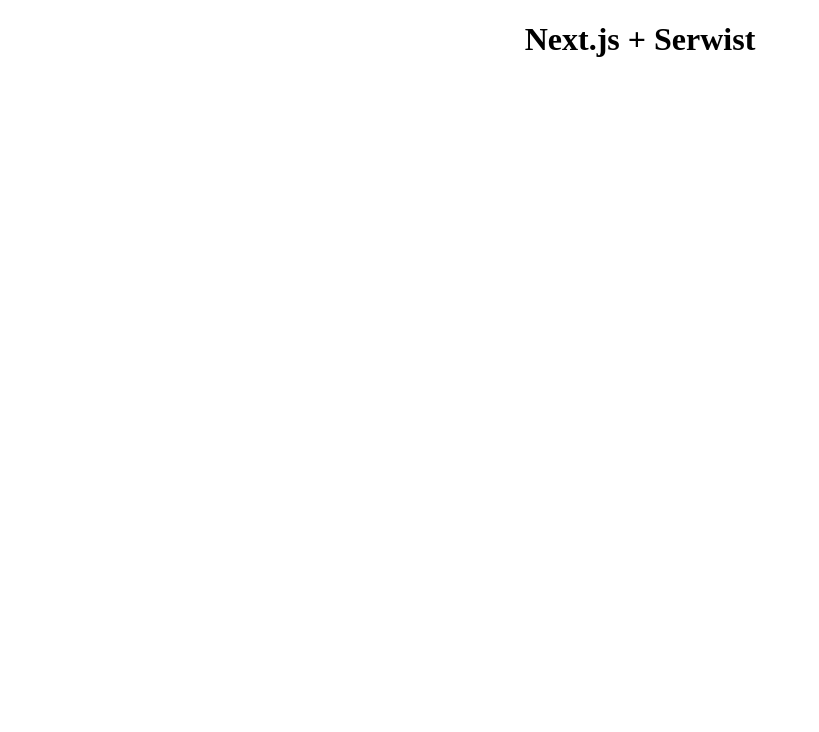
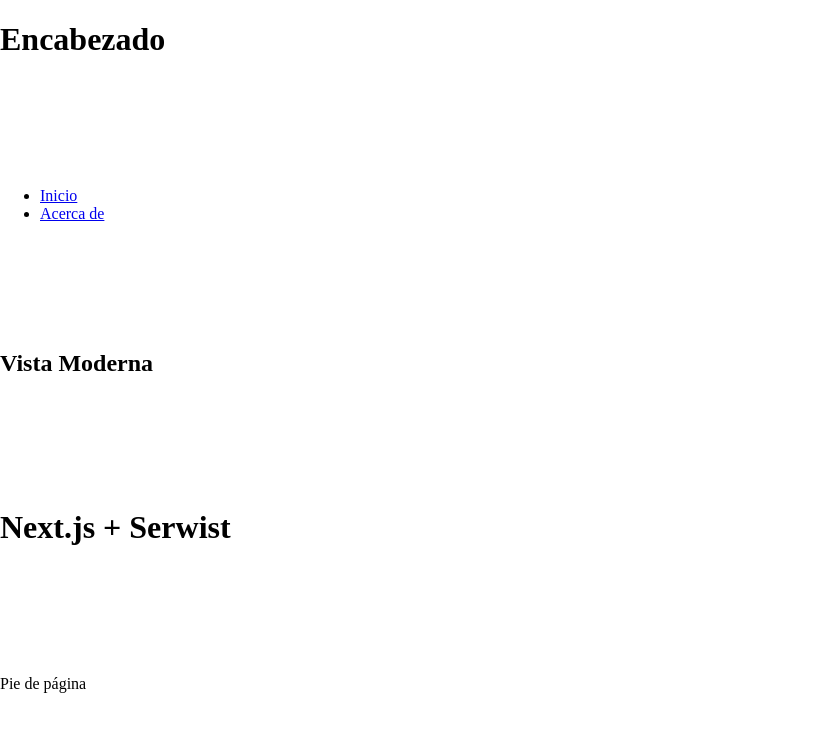
Before and after one commit to Lucascn21/nuestra-pwa-v2, a Next.js app: page / in a window 1280 px wide. Shown: the top 732 px of the page, without its empty margins (0-819 px from the left). Built offline with nearby package versions, Linux system fonts and the light colour scheme.

Commit message:
empiezo layout

```diff
--- a/app/layout.tsx
+++ b/app/layout.tsx
@@ -30,23 +30,42 @@
   themeColor: "#FFFFFF",
 };
 
+
 export default function RootLayout({ children }: { children: ReactNode }) {
   return (
     <html lang="en" dir="ltr">
+
       <head>
-        <style>{`
-            html, body, #__next {
-              height: 100%;
-            }
-            #__next {
-              margin: 0 auto;
-            }
-            h1 {
-              text-align: center;
-            }
-            `}</style>
+
+
+
+        <link rel="stylesheet" href="./css/layout.css" />
       </head>
-      <body>{children}</body>
+
+      <body>
+      <header>
+        <h1>Encabezado</h1>
+      </header>
+
+      {/* Navegación */}
+      <nav>
+        <ul>
+          <li><a href="/">Inicio</a></li>
+          <li><a href="/about">Acerca de</a></li>
+          {/* Agrega más enlaces de navegación según sea necesario */}
+        </ul>
+      </nav>
+
+      <h2>Vista Moderna</h2>
+      <main >
+        {children}
+      </main>
+
+
+      <footer>
+        <p>Pie de página</p>
+      </footer>
+      </body>
     </html>
   );
 }
--- /dev/null
+++ b/public/css/layout.css
@@ -0,0 +1,9 @@
+body{
+    display: grid;
+    margin: 0;
+    height: 100svh;
+  }
+
+  header{
+
+  }
```
Also changed, not shown: pages/pages/index.tsx (indentation only).
